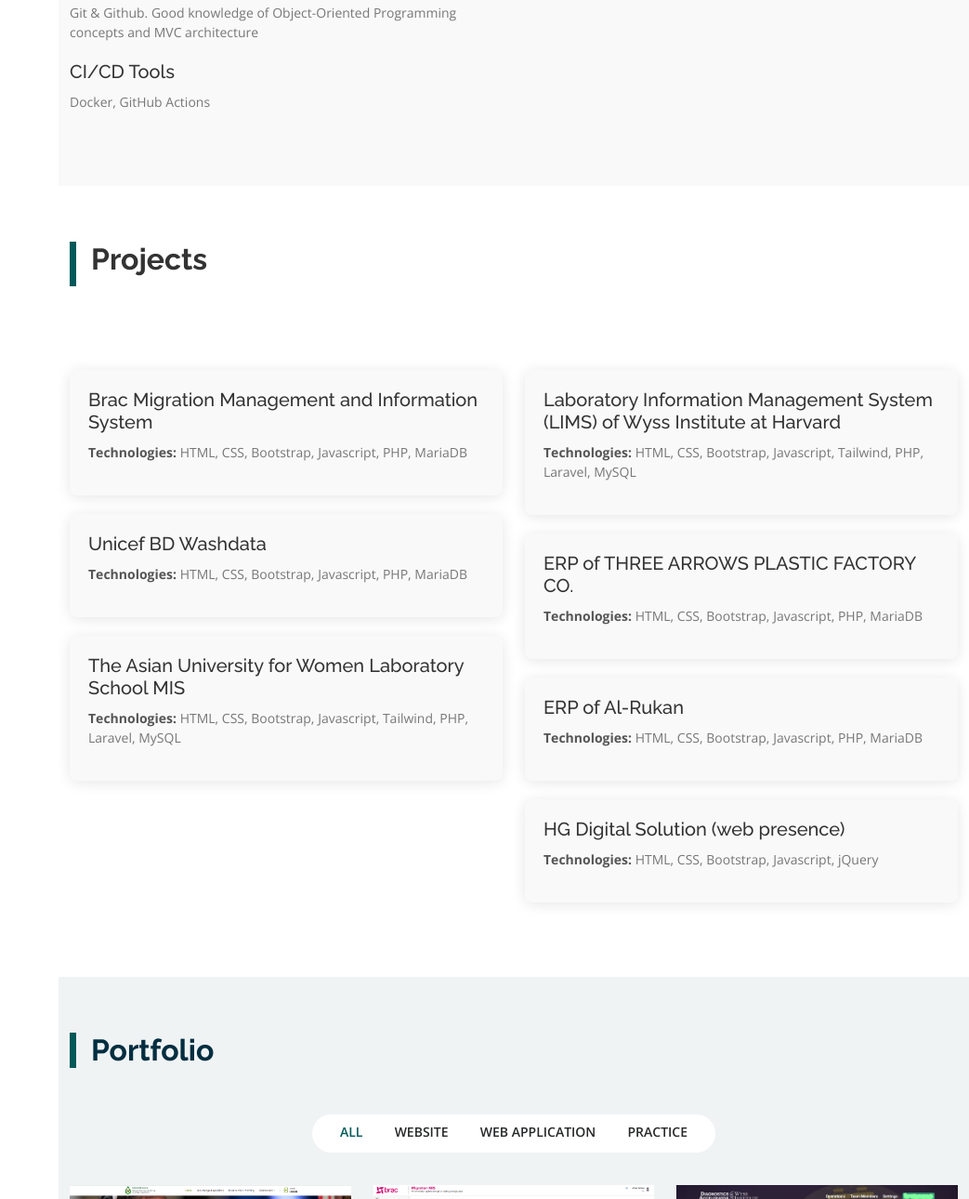
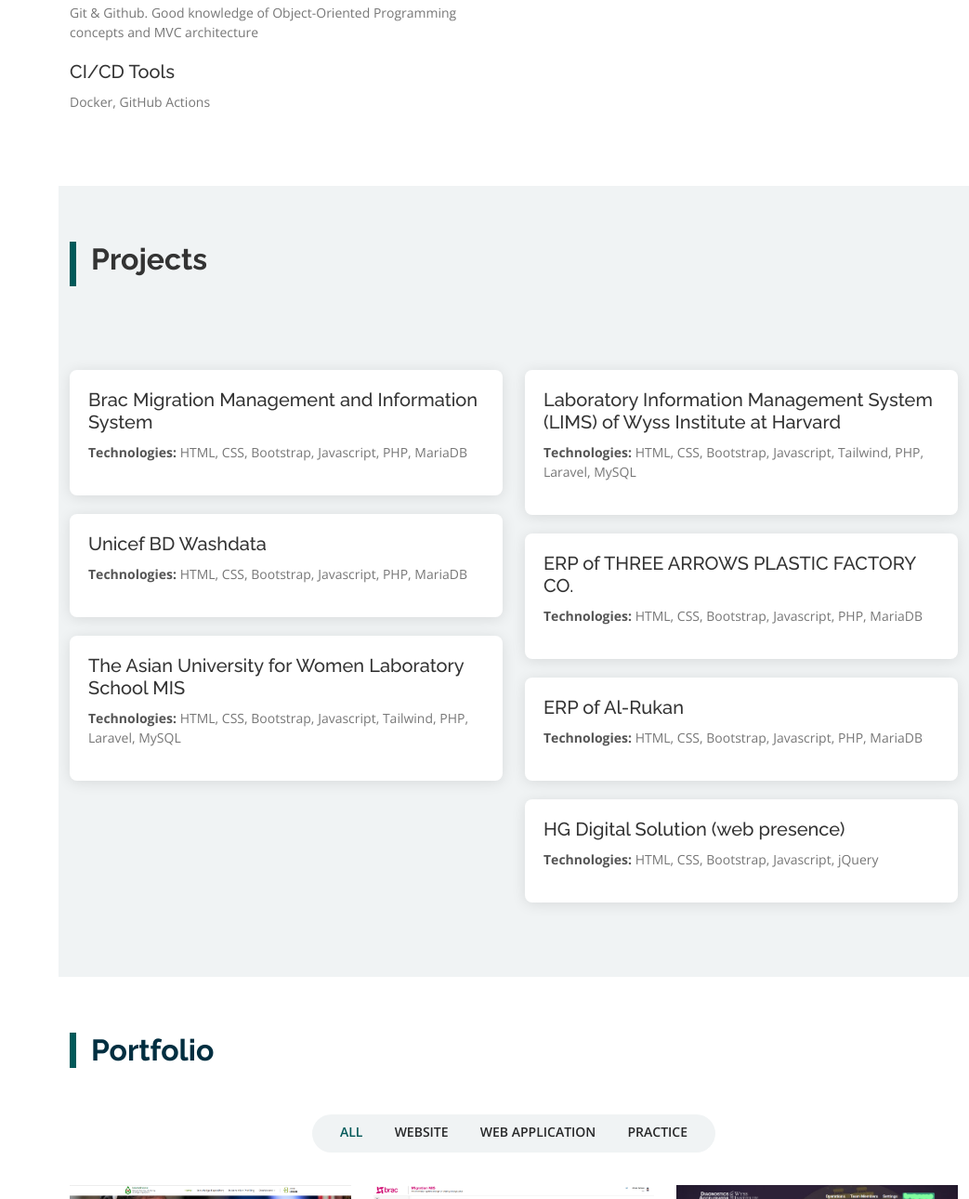
Before and after one commit to ArhabSafwan/Arhab-Portfolio, a PHP site: page / in a window 1280 px wide. Shown: the part 5210-6500 px from the top of the page at 93% size, without its empty margins (237-1280 px from the left). Run offline with PHP 8.4, Linux system fonts and the light colour scheme; some web fonts are replaced.

Commit message:
some_changes_in_color_contrast

```diff
--- a/assets/css/style.css
+++ b/assets/css/style.css
@@ -475,7 +475,7 @@ section {
 --------------------------------------------------------------*/
 .expertise {
   padding: 60px 0;
-  background: #f9f9f9;
+  background: #fff;
 }
 
 .expertise .section-title {
@@ -527,7 +527,7 @@ section {
 # Portfolio
 --------------------------------------------------------------*/
 .portfolio{
-  background-color: #f0f3f4;
+  background-color: #fff;
 }
 
 .portfolio .portfolio-item {
@@ -538,7 +538,7 @@ section {
   margin: 0 auto 35px auto;
   list-style: none;
   text-align: center;
-  background: #fff;
+  background: #f0f3f4;
   border-radius: 50px;
   padding: 2px 15px;
 }
@@ -722,7 +722,7 @@ section {
 
 .projects {
   padding: 60px 0;
-  background: #fff;
+  background: #f0f3f4;
 }
 
 .projects .section-title {
@@ -738,7 +738,7 @@ section {
 }
 
 .projects .project-item {
-  background: #f9f9f9;
+  background: #fff;
   padding: 20px;
   margin-bottom: 20px;
   border-radius: 8px;
@@ -848,6 +848,7 @@ section {
 --------------------------------------------------------------*/
 .contact {
   padding-bottom: 130px;
+  background-color: #f0f3f4;
 }
 .contact .info {
   padding: 30px;
@@ -1050,6 +1051,9 @@ section {
 /*--------------------------------------------------------------
 # Footer
 --------------------------------------------------------------*/
+.footer{
+  background-color: #fff;
+}
 #footer {
   padding: 15px;
   color: #f4f6fd;
--- a/index.html
+++ b/index.html
@@ -812,7 +812,7 @@
     </section><!-- End Contact Section -->
 
     <!-- ======= Footer ======= -->
-    <section class="py-5 text-center section-bg">
+    <section class="py-5 text-center section-bg footer">
       <div class="container">
         <div class="row">
           <div class="col-md-12">
```
